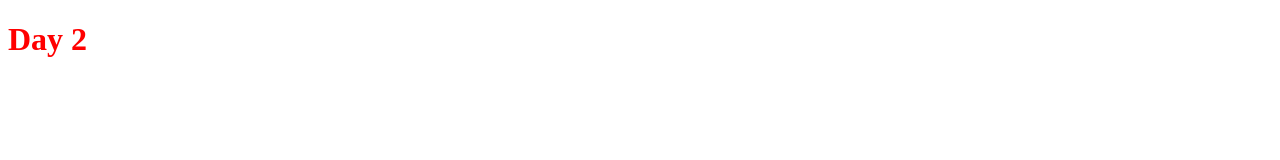
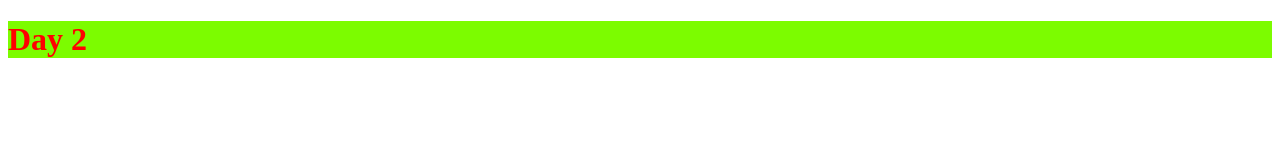
Before and after one commit to Milthor21/ejemProWeb01, a plain HTML site: page index.html in a window 1280 px wide. Drawn offline with Linux system fonts and the light colour scheme.

Commit message:
darle estilo a h1 background verde

```diff
--- a/css/estilo.css
+++ b/css/estilo.css
@@ -1,3 +1,4 @@
 h1{
     color: red;
+    background: lawngreen;
 }
```
